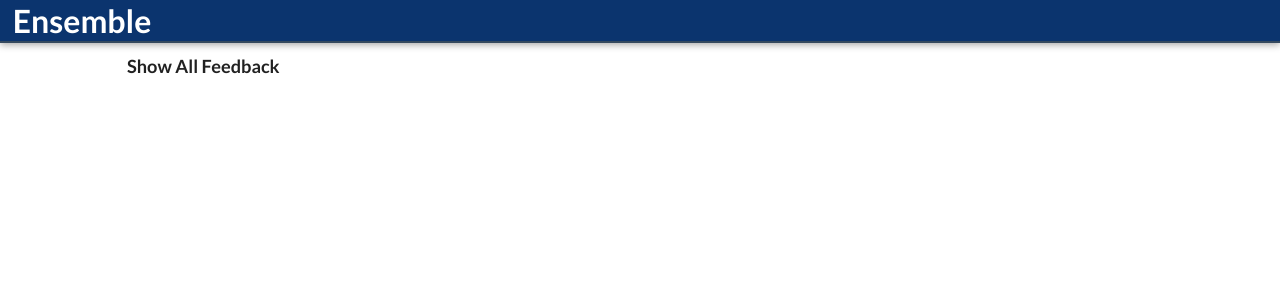
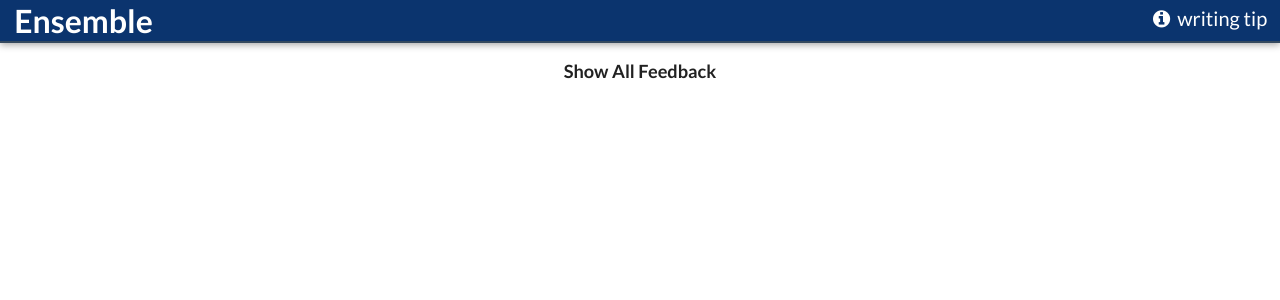
Before and after one commit to janetyc/ensemblefeedback, a Flask app: page /ensemble_all in a window 1280 px wide. Shown: the top 300 px of the page. Run offline with Flask 2, Linux system fonts and the light colour scheme; data that the repository does not hold is empty; parts of the project's set-up code (start-up, migrations or seed data) failed here and were passed over; some libraries are stand-ins or nearby versions.

Commit message:
add writing tip

```diff
--- a/crowdtask/static/css/main.css
+++ b/crowdtask/static/css/main.css
@@ -73,6 +73,7 @@
 
 .header-container {
     border-bottom: 2px solid #34495e;
+    overflow: hidden;
 }
 
 .footer-container,
@@ -645,6 +646,65 @@
     text-align: center;
     margin-top: 100px;
 }
+
+.float-right {
+    display: block;
+    float: right;
+    font-size: 20px;
+    color: #ffffff;
+    margin-right: 1%;
+    margin-top: 5px;
+    overflow: hidden;
+}
+
+header{
+    float:left;
+    margin-left: 1%;
+}
+.writing-tip{
+    cursor: pointer;
+    color: #ffffff
+}
+.w-tip-title{
+    /*border: 1px #ff0000 solid;*/
+    margin: 10px 0px;
+    float: left;
+    display: block;
+    padding: 5px;
+    cursor: pointer;
+    border: 1px #ff0066 solid;
+    /*-moz-border-radius-topleft: 5px; -webkit-border-top-left-radius: 5px; -khtml-border-top-left-radius: 5px; border-top-left-radius: 5px;
+    -moz-border-radius-topright: 5px; -webkit-border-top-right-radius: 5px; -khtml-border-top-right-radius: 5px; border-top-right-radius: 5px;
+    -moz-border-radius-bottomleft: 5px; -webkit-border-bottom-left-radius: 5px; -khtml-border-bottom-left-radius: 5px; border-bottom-left-radius: 5px;
+    -moz-border-radius-bottomright: 5px; -webkit-border-bottom-right-radius: 5px; -khtml-border-bottom-right-radius: 5px; border-bottom-right-radius: 5px;*/
+}
+.w-tip-title.selected,
+.w-tip-title:hover{
+    background-color: #ff0066;
+    color: #fff;
+    /*background-color: #555;
+    color: #fff;*/
+    /*border: 1px #f00 solid;*/
+    /*-moz-border-radius-topleft: 5px; -webkit-border-top-left-radius: 5px; -khtml-border-top-left-radius: 5px; border-top-left-radius: 5px;
+    -moz-border-radius-topright: 5px; -webkit-border-top-right-radius: 5px; -khtml-border-top-right-radius: 5px; border-top-right-radius: 5px;
+    -moz-border-radius-bottomleft: 5px; -webkit-border-bottom-left-radius: 5px; -khtml-border-bottom-left-radius: 5px; border-bottom-left-radius: 5px;
+    -moz-border-radius-bottomright: 5px; -webkit-border-bottom-right-radius: 5px; -khtml-border-bottom-right-radius: 5px; border-bottom-right-radius: 5px;*/
+}
+
+.writing-tip-content{
+    display: block;
+    width: 650px;
+    /*border: 1px #ff00ff solid;*/
+
+}
+.w-tip img{
+    width: 600px;
+    /*border: 1px #ff0000 solid;*/
+
+}
+.writing-tip-menu{
+    overflow: hidden;
+}
 /* ==========================================================================
    Media Queries
    ========================================================================== */
--- a/crowdtask/templates/clean_base.html
+++ b/crowdtask/templates/clean_base.html
@@ -29,11 +29,39 @@
         <![endif]-->
         {% block navbar %}
         <div class="header-container" id="navBar">
-            <header>
-                <h1 class="site-title"><a class="ensemble-title" href="/">Ensemble</a></h1>
-            </header>
+            <header><h1 class="site-title"><a class="ensemble-title" href="/">Ensemble</a></h1></header>
+            <div class="menu float-right">
+            <a class="writing-tip browse"><i class="info circle icon"></i>writing tip</a>
+            <div class="writing-tip-menu ui popup top left transition hidden menu">
+                <div class="w-tip-area">
+                <div class="tip1 w-tip-title">
+                    Essay Structure
+                </div>
+                <div class="tip2 w-tip-title">
+                    Feedback Type
+                </div>
+                <div class="tip3 w-tip-title">
+                    Coherence & Unity
+                </div>
+                </div>
+                <div class="writing-tip-content">
+                    <div id="w-tip1" class="w-tip">
+                        <img src="/static/images/tip1.png" alt="tip1">
+                    </div>
+                    <div id="w-tip2" class="w-tip">
+                        <img src="/static/images/tip2.png" alt="tip1">
+                    </div>
+                    <div id="w-tip3" class="w-tip">
+                        <img src="/static/images/tip3.png" alt="tip1">
+                    </div>
+                </div>
+
+            </div>
+            </div>
         </div>
         {% endblock %}
+
+
 
 
         {% block content2 %}
@@ -76,7 +104,33 @@
 
         {% block extra_js %}
         {% endblock %}
+        <script type="text/javascript">
+            $(function(){
+                $('.menu .browse').popup({
+                    position   : 'bottom right',
+                    on: 'click'
+                });
+                $('.w-tip').hide();
+                $('#w-tip1').show();
+                $('.w-tip-title').click(function(){
+                    $('.w-tip').hide();
+                    $('.w-tip-title').removeClass('selected');
+                    if($(this).hasClass('tip1')){
+                        $('#w-tip1').show();
+                        $(this).addClass('selected');
+                    }
+                    if($(this).hasClass('tip2')){
+                        $('#w-tip2').show();
+                        $(this).addClass('selected');
+                    }
+                    if($(this).hasClass('tip3')){
+                        $('#w-tip3').show();
+                        $(this).addClass('selected');
 
+                    }
+                });
+            });
+        </script>
         <!-- Google Analytics: change UA-XXXXX-X to be your site's ID.
         {% block google_analytics %}
         <script>
--- a/crowdtask/templates/ensemble_feedback.html
+++ b/crowdtask/templates/ensemble_feedback.html
@@ -61,7 +61,6 @@
         //$(".accordion").accordion();
         // Remove href of Ensemble title
         $('.ensemble-title').removeAttr('href');
-
     });
 </script>
 {% endblock %}
--- a/crowdtask/templates/show_all_feedbacks.html
+++ b/crowdtask/templates/show_all_feedbacks.html
@@ -1,7 +1,7 @@
 {% extends "clean_base.html" %}
 {% block content %}
-<header>Show All Feedback</header>
 <section>
+	<div class="article-title">Show All Feedback</div>
     <ul>
     {% for feedback in data %}
     <li><a href="{{ url_for('views.ensemble_feedback', feedback_id=feedback.feedback_id)}}">Feedback {{feedback.feedback_id}}: {{feedback.title}} ({{feedback.authors}}, article {{feedback.article_id}})</a></li>
```
Also changed, not shown: crowdtask/static/images/tip1.png (added), crowdtask/static/images/tip2.png (added), crowdtask/static/images/tip3.png (added).
